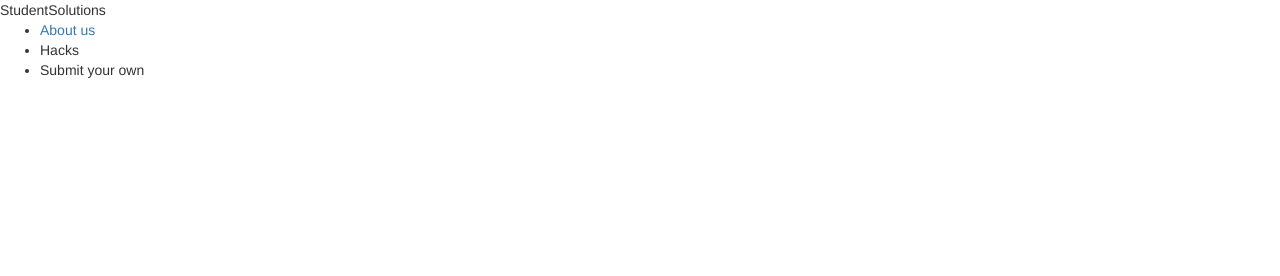
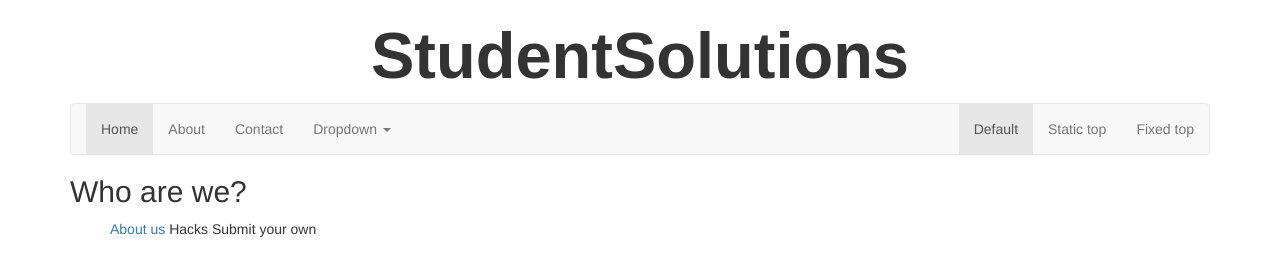
Before and after one commit to Becca-B/Our-websites, a plain HTML site: page index.html in a window 1280 px wide. Drawn offline with nearby package versions, Linux system fonts and the light colour scheme.

Commit message:
Updated Website

```diff
--- a/css/main.css
+++ b/css/main.css
@@ -0,0 +1,8 @@
+header{
+  font-size: 65px;
+  margin-top: 10px;
+  font-family: sans-serif;
+  font-weight: bold;
+
+
+}
--- a/index.html
+++ b/index.html
@@ -2,16 +2,64 @@
 <html>
 <head>
   <link href="css/bootstrap.css" rel="stylesheet">
+  <link href="css/main.css" rel="stylesheet">
 </head>
 <body>
-  <header>
+  <header class="text-center">
     StudentSolutions
   </header>
+  <div class="container">
+    <!-- Static navbar -->
+  <nav class= "navbar navbar-default">
+    <div class="container-fluid">
+      <div class="navabr-header"></div>
+      <button type="button" class="navbar-toggle collapsed" data-toggle="collapse" data-target="#navbar" aria-expanded="false" aria-controls="navbar">
+              <span class="sr-only">Toggle navigation</span>
+              <span class="icon-bar"></span>
+              <span class="icon-bar"></span>
+              <span class="icon-bar"></span>
+            </button>
+    </div>
+    <div id="navbar" class="navbar-collapse collapse" aria-expanded="false" style="height: 1px;">
+            <ul class="nav navbar-nav">
+              <li class="active"><a href="#">Home</a></li>
+              <li><a href="#">About</a></li>
+              <li><a href="#">Contact</a></li>
+              <li class="dropdown">
+                <a href="#" class="dropdown-toggle" data-toggle="dropdown" role="button" aria-haspopup="true" aria-expanded="false">Dropdown <span class="caret"></span></a>
+                <ul class="dropdown-menu">
+                  <li><a href="#">Action</a></li>
+                  <li><a href="#">Another action</a></li>
+                  <li><a href="#">Something else here</a></li>
+                  <li role="separator" class="divider"></li>
+                  <li class="dropdown-header">Nav header</li>
+                  <li><a href="#">Separated link</a></li>
+                  <li><a href="#">One more separated link</a></li>
+                </ul>
+              </li>
+            </ul>
+            <ul class="nav navbar-nav navbar-right">
+              <li class="active"><a href="./">Default <span class="sr-only">(current)</span></a></li>
+              <li><a href="../navbar-static-top/">Static top</a></li>
+              <li><a href="../navbar-fixed-top/">Fixed top</a></li>
+            </ul>
+          </div>
+    <!--/..container-fluid -->
+  </nav>
+<h2> Who are we? </h2>
+<div class="row">
+  <div class="col-xs-6">
+  </div>
+  <div class="col-xs-6">
+  </div>
+</div>
   <ul>
-    <li><a href="About-us.html">About us</a></li>
-    <li>Hacks </li>
-    <li>Submit your own</li>
+    <span><a href="About-us.html">About us</a></span>
+    <span>Hacks</span>
+    <span>Submit your own</span>
   </ul>
-  <script scr="jquery-3.3.1.min.js"></script>
+</div>
+  <script src="jquery-3.3.1.min.js"></script>
+  <script src="js/bootstrap.js"></script>
 </body>
 </html>
```
